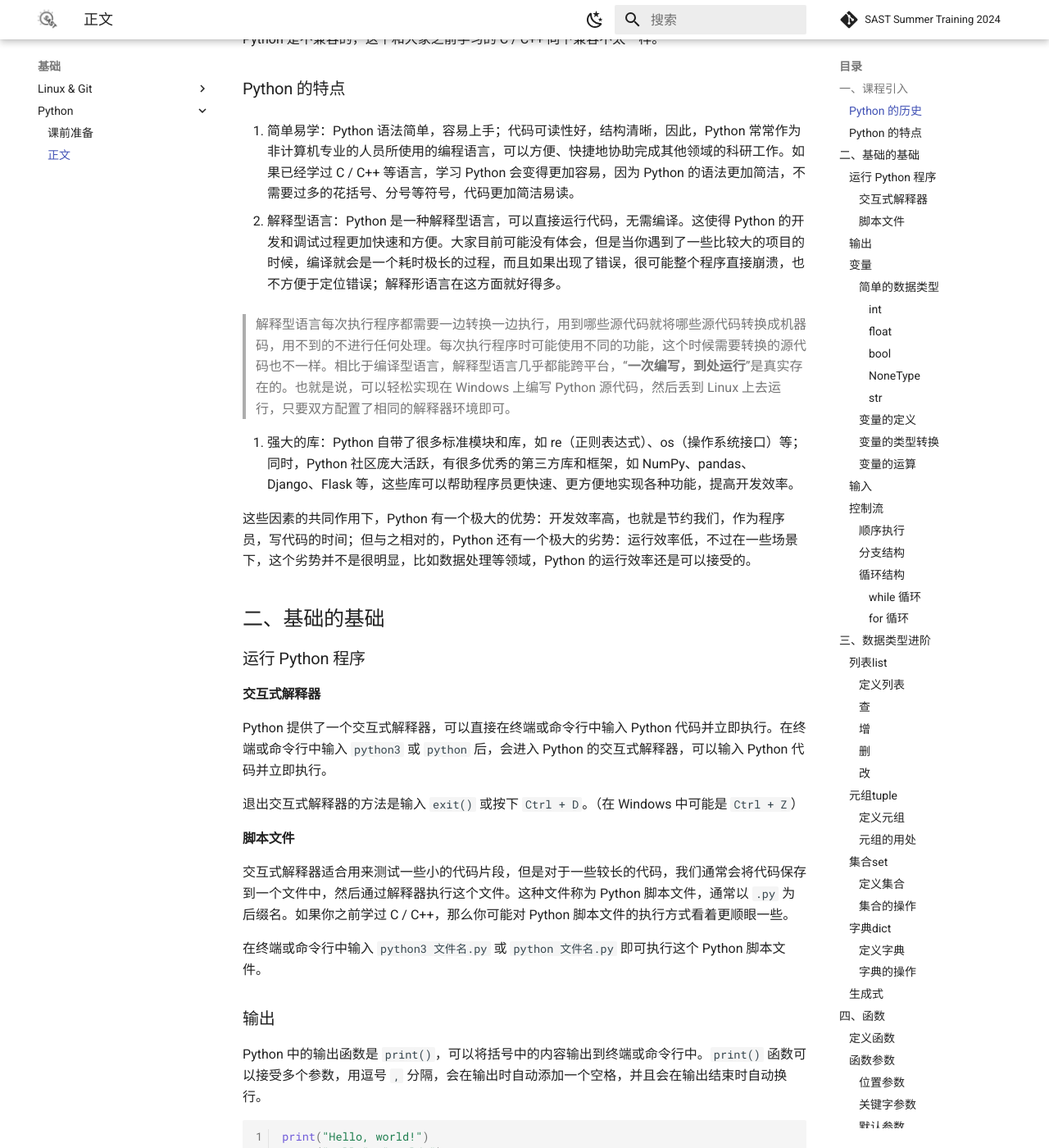
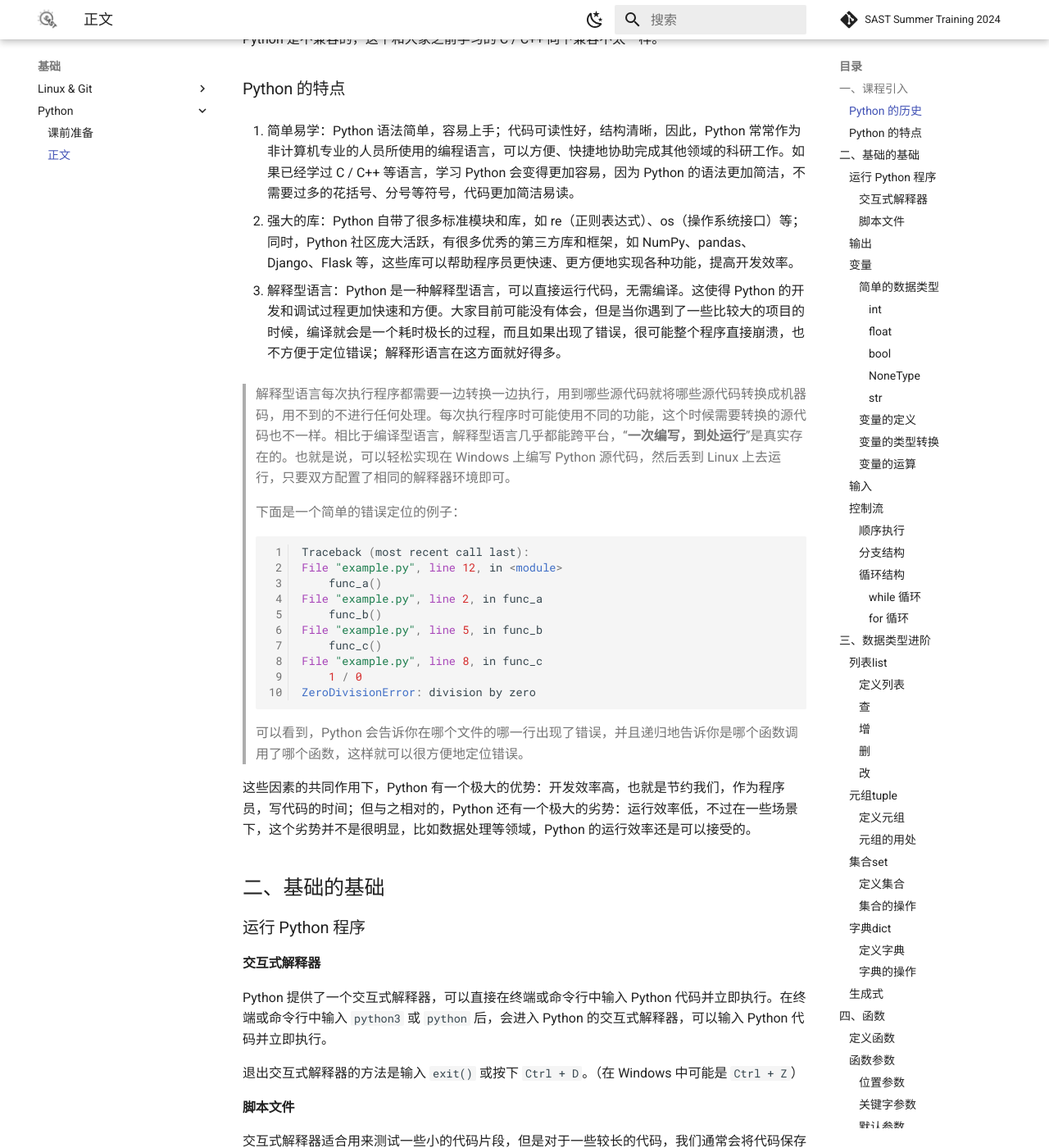
Before and after one commit to sast-summer-training-2024/sast-summer-training-2024.github.io, an MkDocs documentation site: the page built from docs/basic/python/handout.md, in a window 1280 px wide and 1400 px high, scrolled down 553 px. Shown: the whole window at 82% size. Built offline with MkDocs 1.6.1 and Material for MkDocs 9.7.7, drawn with Linux system fonts in a browser that asks for light colours; comment, search, counter and statistics services are not loaded; some of the changed text lies outside the part shown.

Commit message:
Update handout.md

````diff
--- a/docs/basic/python/handout.md
+++ b/docs/basic/python/handout.md
@@ -10,11 +10,26 @@ Python 的历史可以追溯到1989年，由荷兰计算机科学家 Guido van R
 ### Python 的特点
 1. 简单易学：Python 语法简单，容易上手；代码可读性好，结构清晰，因此，Python 常常作为非计算机专业的人员所使用的编程语言，可以方便、快捷地协助完成其他领域的科研工作。如果已经学过 C / C++ 等语言，学习 Python 会变得更加容易，因为 Python 的语法更加简洁，不需要过多的花括号、分号等符号，代码更加简洁易读。
 
+3. 强大的库：Python 自带了很多标准模块和库，如 re（正则表达式）、os（操作系统接口）等；同时，Python 社区庞大活跃，有很多优秀的第三方库和框架，如 NumPy、pandas、Django、Flask 等，这些库可以帮助程序员更快速、更方便地实现各种功能，提高开发效率。
+
 2. 解释型语言：Python 是一种解释型语言，可以直接运行代码，无需编译。这使得 Python 的开发和调试过程更加快速和方便。大家目前可能没有体会，但是当你遇到了一些比较大的项目的时候，编译就会是一个耗时极长的过程，而且如果出现了错误，很可能整个程序直接崩溃，也不方便于定位错误；解释形语言在这方面就好得多。
 
-   > 解释型语言每次执行程序都需要一边转换一边执行，用到哪些源代码就将哪些源代码转换成机器码，用不到的不进行任何处理。每次执行程序时可能使用不同的功能，这个时候需要转换的源代码也不一样。相比于编译型语言，解释型语言几乎都能跨平台，“**一次编写，到处运行**”是真实存在的。也就是说，可以轻松实现在 Windows 上编写 Python 源代码，然后丢到 Linux 上去运行，只要双方配置了相同的解释器环境即可。
+> 解释型语言每次执行程序都需要一边转换一边执行，用到哪些源代码就将哪些源代码转换成机器码，用不到的不进行任何处理。每次执行程序时可能使用不同的功能，这个时候需要转换的源代码也不一样。相比于编译型语言，解释型语言几乎都能跨平台，“**一次编写，到处运行**”是真实存在的。也就是说，可以轻松实现在 Windows 上编写 Python 源代码，然后丢到 Linux 上去运行，只要双方配置了相同的解释器环境即可。
 
-3. 强大的库：Python 自带了很多标准模块和库，如 re（正则表达式）、os（操作系统接口）等；同时，Python 社区庞大活跃，有很多优秀的第三方库和框架，如 NumPy、pandas、Django、Flask 等，这些库可以帮助程序员更快速、更方便地实现各种功能，提高开发效率。
+> 下面是一个简单的错误定位的例子：
+> ```arduino
+> Traceback (most recent call last):
+> File "example.py", line 12, in <module>
+>     func_a()
+> File "example.py", line 2, in func_a
+>     func_b()
+> File "example.py", line 5, in func_b
+>     func_c()
+> File "example.py", line 8, in func_c
+>     1 / 0
+> ZeroDivisionError: division by zero
+> ```
+> 可以看到，Python 会告诉你在哪个文件的哪一行出现了错误，并且递归地告诉你是哪个函数调用了哪个函数，这样就可以很方便地定位错误。
 
 这些因素的共同作用下，Python 有一个极大的优势：开发效率高，也就是节约我们，作为程序员，写代码的时间；但与之相对的，Python 还有一个极大的劣势：运行效率低，不过在一些场景下，这个劣势并不是很明显，比如数据处理等领域，Python 的运行效率还是可以接受的。
 
````
Also changed, not shown: other parts of docs/basic/python/handout.md (+1 -1 lines).
